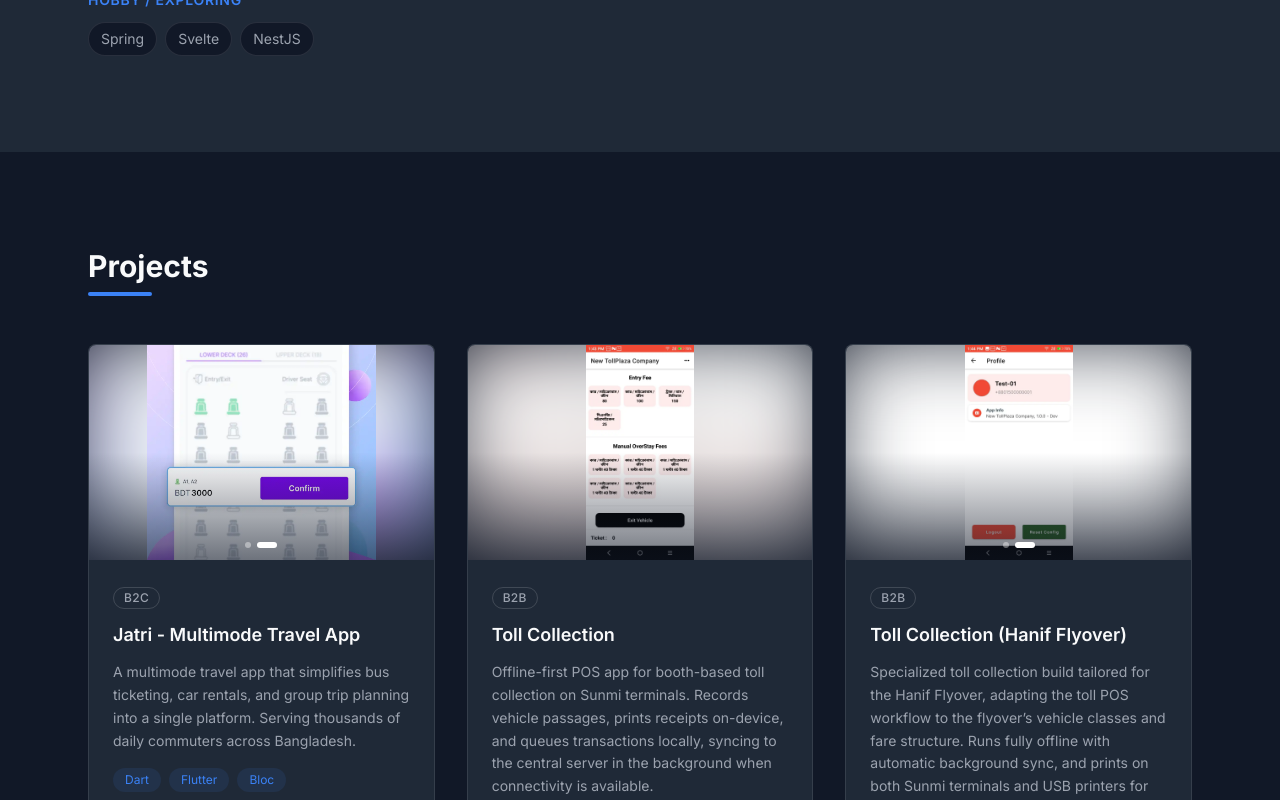
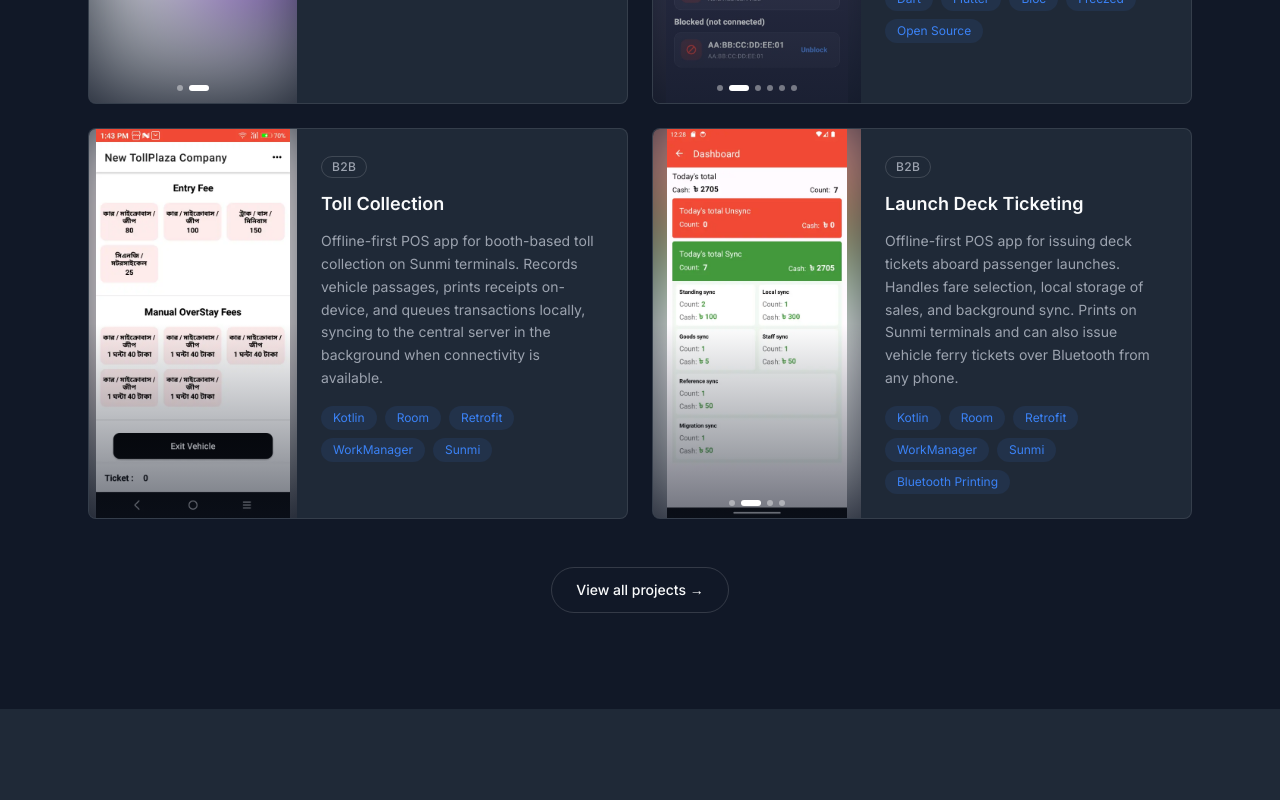
Before and after one commit to SrizanX/srizanx.github.io, a SvelteKit app: page / in a window 1280 px wide. Shown: the part 1820-2620 px from the top of the page. Built offline with nearby package versions, Linux system fonts and the light colour scheme.

Commit message:
feat: update project links in Header, enhance ProjectCard layout, and add new project details

```diff
--- a/src/lib/components/Header.svelte
+++ b/src/lib/components/Header.svelte
@@ -19,8 +19,8 @@
 	const links: { route: '/' | '/blog'; hash: string; label: string }[] = [
 		{ route: '/', hash: '', label: 'Home' },
 		{ route: '/', hash: '#about', label: 'About' },
+		{ route: '/', hash: '#projects', label: 'Projects' },
 		{ route: '/', hash: '#skills', label: 'Skills' },
-		{ route: '/', hash: '#projects', label: 'Projects' },
 		{ route: '/', hash: '#experience', label: 'Experience' },
 		{ route: '/', hash: '#contact', label: 'Contact' },
 		{ route: '/blog', hash: '', label: 'Blog' }
--- a/src/lib/components/sections/ProjectCard.svelte
+++ b/src/lib/components/sections/ProjectCard.svelte
@@ -7,12 +7,19 @@
 </script>
 
 <div
-	class="group overflow-hidden rounded-lg border border-white/10 bg-surface-light transition-all duration-300 hover:-translate-y-1 hover:border-primary-light/40 hover:shadow-xl hover:shadow-primary-light/5"
+	class="group flex flex-col overflow-hidden rounded-lg border border-white/10 bg-surface-light transition-all duration-300 hover:-translate-y-1 hover:border-primary-light/40 hover:shadow-xl hover:shadow-primary-light/5 sm:flex-row {project
+		.screenshots.length > 0
+		? 'sm:min-h-64'
+		: ''}"
 >
 	{#if project.screenshots.length > 0}
-		<ProjectGallery screenshots={project.screenshots} title={project.title} />
+		<ProjectGallery
+			screenshots={project.screenshots}
+			title={project.title}
+			class="aspect-4/5 w-full sm:aspect-auto sm:w-2/5 sm:max-w-52 sm:shrink-0 sm:self-stretch"
+		/>
 	{/if}
-	<div class="p-6">
+	<div class="flex-1 p-6">
 		<span
 			class="inline-block rounded-full border border-white/15 px-2.5 py-0.5 text-xs font-medium tracking-wide text-text-muted uppercase"
 		>
--- a/src/lib/components/sections/ProjectGallery.svelte
+++ b/src/lib/components/sections/ProjectGallery.svelte
@@ -1,7 +1,11 @@
 <script lang="ts">
 	import { portal } from '$lib/actions/portal';
 
-	let { screenshots, title }: { screenshots: string[]; title: string } = $props();
+	let {
+		screenshots,
+		title,
+		class: klass = 'aspect-[16/10]'
+	}: { screenshots: string[]; title: string; class?: string } = $props();
 
 	let index = $state(0);
 	let paused = $state(false);
@@ -71,7 +75,7 @@
 
 <div
 	bind:this={node}
-	class="group/gallery relative aspect-[16/10] overflow-hidden bg-surface"
+	class="group/gallery relative overflow-hidden bg-surface {klass}"
 	role="group"
 	aria-label="{title} screenshots"
 	onmouseenter={() => (paused = true)}
@@ -91,19 +95,19 @@
 				loading="lazy"
 				class="absolute inset-0 h-full w-full scale-110 object-cover blur-2xl"
 			/>
-			<!-- full image, never cropped -->
+			<!-- mobile: full-bleed, anchored to the top; sm+: contained over the blur fill -->
 			<img
 				{src}
 				alt="{title} screenshot {i + 1}"
 				loading="lazy"
-				class="absolute inset-0 h-full w-full object-contain"
+				class="absolute inset-0 h-full w-full object-cover object-top sm:object-contain"
 			/>
 		</div>
 	{/each}
 
 	<!-- depth/legibility wash + subtle lift on hover -->
 	<div
-		class="pointer-events-none absolute inset-0 bg-gradient-to-t from-surface/60 via-transparent to-transparent transition-opacity duration-500 group-hover/gallery:opacity-60"
+		class="pointer-events-none absolute inset-0 bg-linear-to-t from-surface/60 via-transparent to-transparent transition-opacity duration-500 group-hover/gallery:opacity-60"
 	></div>
 
 	<!-- click anywhere on the image to open the lightbox -->
--- a/src/lib/components/sections/Projects.svelte
+++ b/src/lib/components/sections/Projects.svelte
@@ -10,10 +10,7 @@
 		<h2 use:reveal class="text-3xl font-bold">Projects</h2>
 		<div use:reveal={{ delay: 100 }} class="mt-2 h-1 w-16 rounded bg-primary-light"></div>
 
-		<div
-			use:staggerReveal={{ stagger: 120, y: 40 }}
-			class="mt-12 grid gap-8 md:grid-cols-2 lg:grid-cols-3"
-		>
+		<div use:staggerReveal={{ stagger: 120, y: 40 }} class="mt-12 grid gap-6 lg:grid-cols-2">
 			{#each featuredProjects as project (project.title)}
 				<ProjectCard {project} />
 			{/each}
--- a/src/lib/data/projects.ts
+++ b/src/lib/data/projects.ts
@@ -35,6 +35,24 @@
 		live: 'https://play.google.com/store/apps/details?id=com.jatri.jatriuser&hl=en',
 		featured: true
 	},
+
+	{
+		title: 'XTRA PR71 Router Controller',
+		desc: 'Open-source Android app to control and manage XTRA PR71 pocket routers — power off, restart, and reset remotely, toggle mobile data, monitor connection status, and read or send SMS through the router SIM. Credentials are stored on-device and never sent to external servers.',
+		tags: ['Dart', 'Flutter', 'Bloc', 'Freezed', 'Open Source'],
+		screenshots: [
+			'/screenshots/xtra-pr71/01.webp',
+			'/screenshots/xtra-pr71/02.webp',
+			'/screenshots/xtra-pr71/03.webp',
+			'/screenshots/xtra-pr71/04.webp',
+			'/screenshots/xtra-pr71/05.webp',
+			'/screenshots/xtra-pr71/06.webp'
+		],
+		category: 'personal',
+		model: 'personal',
+		github: 'https://github.com/srizanx/xtra_pr_71',
+		featured: true
+	},
 	{
 		title: 'Intracity Counterman (Auto Sync)',
 		desc: 'Offline-first POS ticketing app for fixed bus counters. Fetches route configs on launch, then operates fully offline. Ticket data syncs to the server automatically at periodic intervals.',
@@ -67,7 +85,7 @@
 		screenshots: ['/screenshots/toll-hanif/01.webp', '/screenshots/toll-hanif/02.webp'],
 		category: 'professional',
 		model: 'b2b',
-		featured: true
+		featured: false
 	},
 	{
 		title: 'Launch Deck Ticketing',
@@ -95,24 +113,7 @@
 		],
 		category: 'professional',
 		model: 'b2b',
-		featured: true
-	},
-	{
-		title: 'XTRA PR71 Router Controller',
-		desc: 'Open-source Android app to control and manage XTRA PR71 pocket routers — power off, restart, and reset remotely, toggle mobile data, monitor connection status, and read or send SMS through the router SIM. Credentials are stored on-device and never sent to external servers.',
-		tags: ['Dart', 'Flutter', 'Bloc', 'Freezed', 'Open Source'],
-		screenshots: [
-			'/screenshots/xtra-pr71/01.webp',
-			'/screenshots/xtra-pr71/02.webp',
-			'/screenshots/xtra-pr71/03.webp',
-			'/screenshots/xtra-pr71/04.webp',
-			'/screenshots/xtra-pr71/05.webp',
-			'/screenshots/xtra-pr71/06.webp'
-		],
-		category: 'personal',
-		model: 'personal',
-		github: 'https://github.com/srizanx/xtra_pr_71',
-		featured: true
+		featured: false
 	}
 ];
 
--- a/src/routes/+page.svelte
+++ b/src/routes/+page.svelte
@@ -15,7 +15,7 @@
 
 <Hero />
 <About />
+<Projects />
 <Skills />
-<Projects />
 <Experience />
 <Contact />
--- a/src/routes/layout.css
+++ b/src/routes/layout.css
@@ -14,6 +14,12 @@
 
 html {
 	scroll-behavior: smooth;
+	/* Decorative, off-screen elements (skill tooltips, hero blobs) must not widen the
+	   document and cause horizontal scroll / an apparent "zoom-in" on mobile. The clip
+	   must sit on the root element (that's where scroll width is measured); `clip` guards
+	   this without creating a scroll container the way `overflow-x: hidden` would (so the
+	   fixed header and smooth anchor scrolling keep working). */
+	overflow-x: clip;
 }
 
 /* Honour the OS "reduce motion" setting: neutralise CSS animations, transitions, and smooth scroll. */
--- a/src/routes/projects/+page.svelte
+++ b/src/routes/projects/+page.svelte
@@ -61,10 +61,7 @@
 
 		<!-- Re-key on the active filter so the staggered reveal replays for each new set. -->
 		{#key active}
-			<div
-				use:staggerReveal={{ stagger: 80, y: 40 }}
-				class="mt-8 grid gap-8 md:grid-cols-2 lg:grid-cols-3"
-			>
+			<div use:staggerReveal={{ stagger: 80, y: 40 }} class="mt-8 grid gap-6 lg:grid-cols-2">
 				{#each visible as project (project.title)}
 					<ProjectCard {project} />
 				{/each}
```
